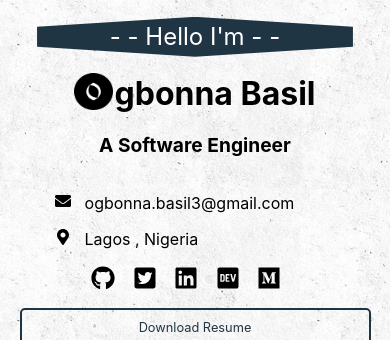
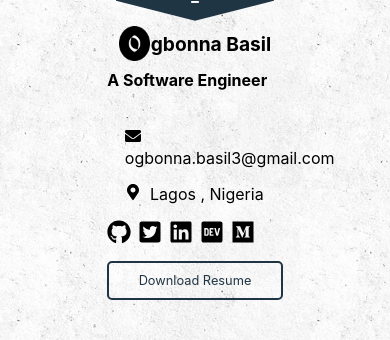
Before and after one commit to basilcea/My-Portfolio, a React (Create React App) app: page / in a window 390 px wide. Shown: the part 363-703 px from the top of the page. Built offline with nearby package versions, Linux system fonts and the light colour scheme.

Commit message:
fix tablet responsiveness for projects page

```diff
--- a/src/components/cards/project.js
+++ b/src/components/cards/project.js
@@ -18,6 +18,9 @@ transform-style: preserve-3d;
     width:100%;
     margin-bottom:5%;
     height:40vh;
+}
+@media(max-height:400px){
+    width:45%;
 }
 ${props => props.transformed && `transform:rotateY(180deg)`};
 `;
@@ -50,6 +53,9 @@ div{
     span{
         color:rgb(32, 53, 67);
     }
+    @media(max-height:400px){
+        justify-content: space-between;
+    }
 }
 `;
 const Button=styled.button`
@@ -62,6 +68,9 @@ const Button=styled.button`
     font-size:0.8em;
     border:1px solid rgb(32, 53, 67);
     color:rgb(32, 53, 67);
+    @media(max-height:400px){
+       height:80%;
+    }
     &:hover{
         background-color:rgb(32, 53, 67);
         color:white;
@@ -114,6 +123,15 @@ const Stack = styled.div`
         margin-right:3%;
     }
 `;
+const Details = styled.div`
+@media(max-height:400px){
+    padding:0% 5%;
+    a{
+        margin-right:5%;
+    }
+ }
+
+`
 
 
 const Project = props => {
@@ -127,12 +145,12 @@ const Project = props => {
             <ScrollAnimation animateIn="fadeIn" style={{height:'70%'}}>
       <img src={props.data.icon} alt=""/>
       </ScrollAnimation>
-      <div>
+      <Details>
     <span>{props.data.name}</span>
       <a href={props.data.web}><FaGlobe/></a>
       <a href={props.data.github}><FaGithub/></a>
       <Button onClick={() => setStyle()}>About Project </Button>
-      </div>
+      </Details>
       </FrontDiv>
       <BackDiv transformed={transformStatus}>
 
--- a/src/components/navbar.js
+++ b/src/components/navbar.js
@@ -10,7 +10,7 @@ const Container = styled.div `
     top:10vh;
     box-shadow: 0 8px 16px 0 rgba(0, 0, 0, 0.2), 0 6px 20px 0 rgba(0, 0, 0, 0.19);
     z-index:+3;
-    @media(max-width: 800px){
+    @media(max-width: 1024px){
         display:none;
     }
 `
--- a/src/views/about.js
+++ b/src/views/about.js
@@ -13,7 +13,7 @@ const Container = styled.div`
   div{
     width:90%;
   }
-  @media(max-width:800px){
+  @media(max-width:1024px){
     flex-direction:column;
     margin:0;
     width:100%;
@@ -24,7 +24,7 @@ const Details = styled.div`
   margin-right: 10%;
   margin-top:5%;
   text-align: justify;
-  @media(max-width:800px){
+  @media(max-width:1024px){
     width:90%;
     margin:0% 5%;
 
@@ -37,6 +37,11 @@ const Details = styled.div`
       margin:0% 5%;
 
     }
+    @media(max-height:400px){
+      text-align:left;
+      margin:0%;
+
+    }
   }
   p {
     line-height: 22px;
@@ -44,7 +49,7 @@ const Details = styled.div`
     display: flex;
     flex-wrap:wrap;
     justify-content: space-between;
-    @media(max-width:800px){
+    @media(max-width:600px){
       line-height:18px;
       font-size:0.8em;
       padding: 0 5%;
@@ -74,10 +79,17 @@ height:80vh;
 background-size:100%;
 background-position:center;
 background-repeat:no-repeat;
-@media(max-width:800px){
+@media(max-width:600px){
   height:40vh;
   width:100%;
+  background-size:100%;
   margin-bottom:1%;
+}
+@media(max-height:400px){
+  height:70vh;
+  margin-left:5%;
+  background-size:80%;
+  width:100%;
 }
 `;
 const Initial = styled.div`
@@ -85,6 +97,10 @@ const Initial = styled.div`
   @media(max-width:800px){
     padding-top:5%;
     text-align:center;
+  }
+  @media(max-height:400px){
+    padding-top:5%;
+    text-align:left;
   }
 `;
 const About = () => {
--- a/src/views/home.js
+++ b/src/views/home.js
@@ -24,7 +24,7 @@ const Container = styled.div`
   width: 90%;
   margin-left: 2%;
   height: 100vh;
-  @media (max-width: 800px) {
+  @media (max-width: 650px) {
     flex-direction: column;
     margin-left: 0;
     width: 100%;
@@ -34,9 +34,13 @@ const Hero = styled.div`
   height: 50%;
   width: 45%;
   margin-left: 15%;
-  @media (max-width: 800px) {
+  @media (max-width: 650px) {
     width:90%;
     margin:0 5%
+  }
+  @media (max-width: 900px) {
+    width:45%;
+    height:80vh;
   }
 `;
 const Hello = styled.p`
@@ -48,7 +52,7 @@ const Hello = styled.p`
   text-align: center;
   font-size: 1.2em;
   line-height: 30px;
-  @media (max-width: 800px) {
+  @media (max-width: 650px) {
     width: 90%;
     margin:0 5%
     line-height: 40px;
@@ -65,14 +69,18 @@ const Description = styled.div`
   font-size: 1.5em;
   font-weight: bold;
   ${props => (props.mode === "dark" ? `color:white` : `color:black `)};
-  @media(max-width:800px){
+  @media(max-width:650px){
     justify-content:center;
     font-size: 1.2em;
+  }
+  @media(max-width:900px){
+    justify-content:flex-start;
+    font-size: 1em;
   }
 `;
 const Detail = styled.p`
   ${props => (props.mode === "dark" ? `color:white` : `color:black`)};
-  @media(max-width:800px){
+  @media(max-width:650px){
     margin-left:10%;
   }
   &:hover {
@@ -84,7 +92,7 @@ const Detail = styled.p`
     margin-right: 3%;
 
   }
-  @media(max-width:800px){
+  @media(max-width:650px){
     justify-content:center;
   }
 
@@ -95,9 +103,14 @@ const Socials = styled.div`
   justify-content: space-between;
   align-items: center;
   width: 40%;
-  @media(max-width:800px){
+  @media(max-width:650px){
     justify-content:center;
     width:100%;
+  }
+  @media(max-width:900px){
+    justify-content: space-between;
+    width:80%;
+    margin-bottom:10%;
   }
   a {
     display: flex;
@@ -106,7 +119,7 @@ const Socials = styled.div`
     justify-content: center;
     text-decoration: none;
     ${props => (props.mode === "dark" ? `color:white` : `color:black `)};
-    @media(max-width:800px){
+    @media(max-width:650px){
      margin-right:5%;
     }
   }
@@ -117,7 +130,7 @@ const ProfilePix = styled.div`
   justify-content: center;
   align-items: center;
   height: 100%;
-  @media (max-width: 800px) {
+  @media (max-width: 650px) {
     order: -1;
     width: 100%;
     height:45%;
@@ -131,7 +144,7 @@ const OuterRadius = styled.div`
     justify-content:center;
     align-items:center;
     display:flex;
-    @media(max-width:800px){
+    @media(max-width:650px){
       width:65%;
       height:70%;
     }
@@ -143,7 +156,7 @@ const OuterRadius = styled.div`
 const Name = styled.div`
   display: flex;
   align-items: center;
-  @media(max-width:800px){
+  @media(max-width:650px){
     justify-content:center;
   }
   h1 {
@@ -152,8 +165,12 @@ const Name = styled.div`
     font-size: 3em;
     ${props => (props.mode === "dark" ? `color:white` : `color:black `)};
     margin-bottom: 2px;
-    @media (max-width: 800px) {
+    @media (max-width: 650px) {
       font-size:2em;
+      padding-top: 5%;
+    }
+    @media (max-width: 900px) {
+      font-size:1.2em;
       padding-top: 5%;
     }
   }
@@ -162,9 +179,13 @@ const Name = styled.div`
     height: 4em;
     padding-top: 3%;
     padding-right: 0.5%;
-    @media (max-width: 800px) {
+    @media (max-width: 650px) {
       width:2.5em;
       height:3em;
+    }
+    @media (max-width: 900px) {
+      width:2em;
+      height:2.5em;
     }
   }
 `;
@@ -183,7 +204,7 @@ const Button = styled.a`
     color: white;
     background-color: rgb(32, 53, 67);
   }
-  @media (max-width: 800px) {
+  @media (max-width: 650px) {
     font-size: 0.8em;
     display:flex;
     justify-content:center;
--- a/src/views/projects.js
+++ b/src/views/projects.js
@@ -112,6 +112,12 @@ const ProjectsDiv = styled.div`
         flex-direction:column;
         margin:0 5%;
     }
+    @media(max-height:400px){
+        width:90%;
+        flex-wrap:wrap;
+        flex-direction:row;
+        margin:0 5%;
+    }
 `;
 const Projects = ()=> {
     return (
```
